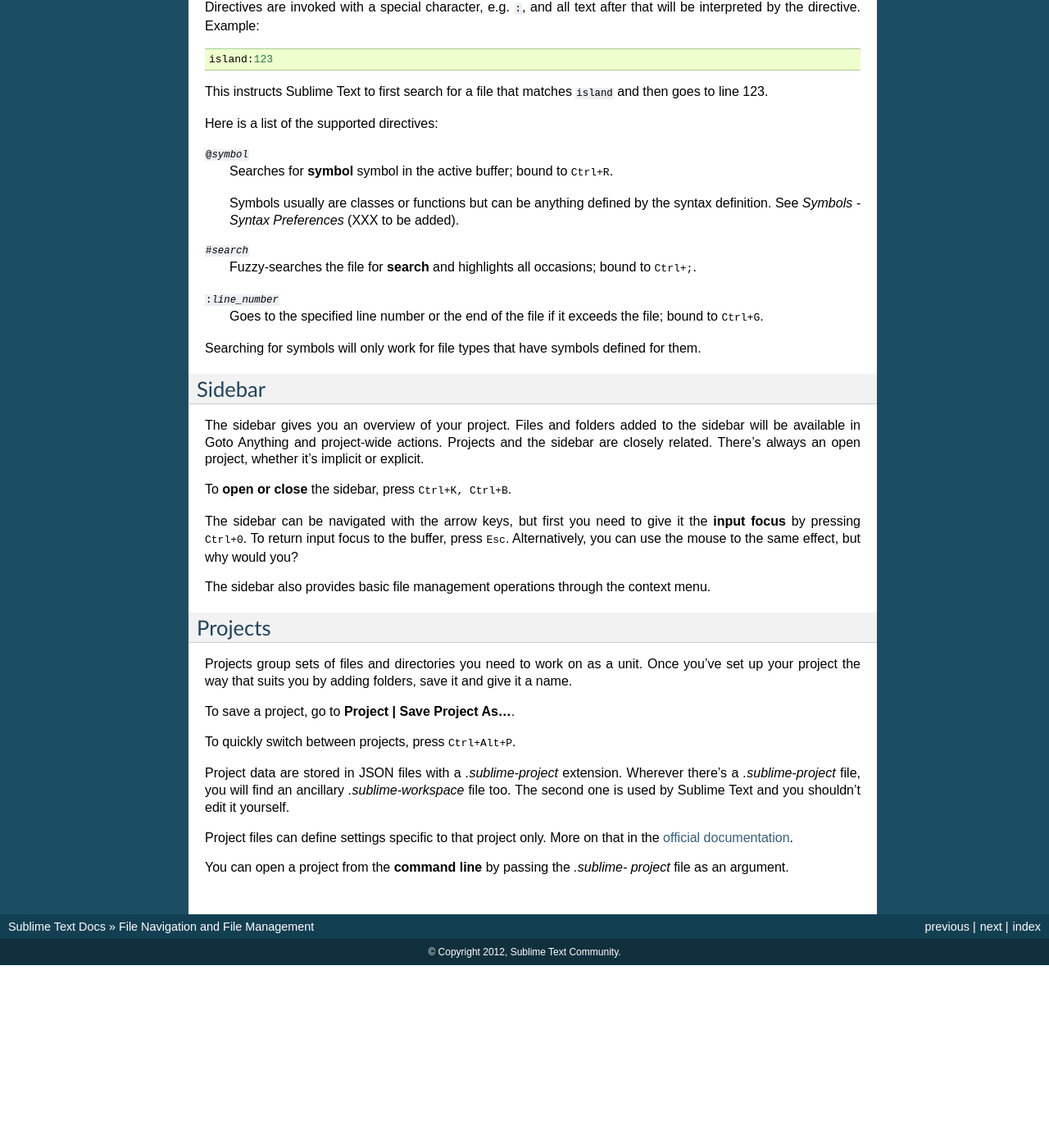
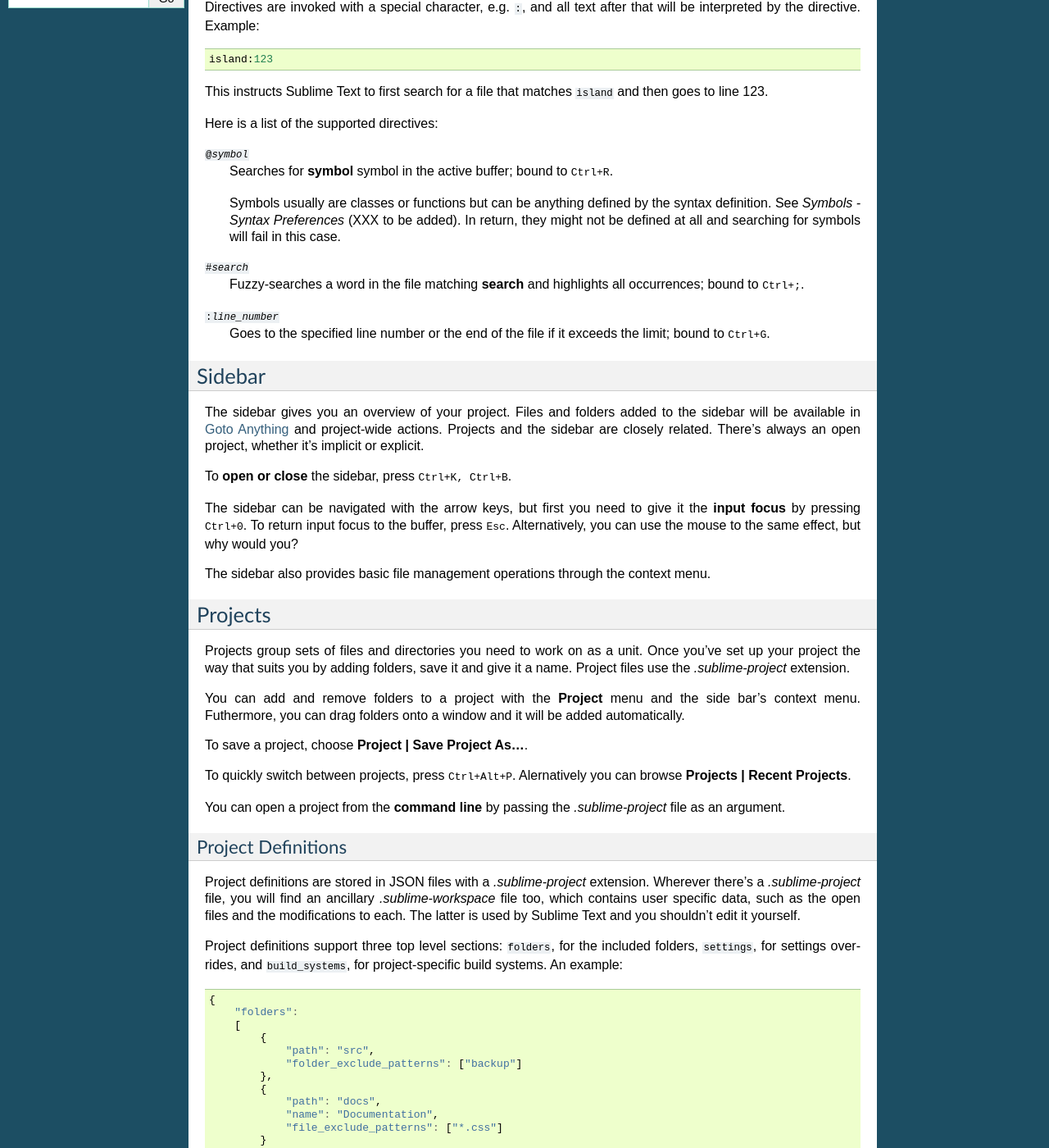
Before and after one commit to guillermooo/sublime-undocs, a Sphinx documentation site: the page built from source/file_management/file_management.rst, in a window 1280 px wide and 1400 px high, scrolled down 443 px. Shown: the whole window at 82% size. Built offline with Sphinx 7.4.7, drawn with Linux system fonts in a browser that asks for light colours; before the commit the page ends 1620 px from its top, so only the background shows below that; some of the changed text lies outside the part shown.

Commit message:
Revamp the other File Management docs, add docs on project settings

```diff
--- a/source/customization/settings.rst
+++ b/source/customization/settings.rst
@@ -121,6 +121,8 @@
 over a global settings file affecting file types.
 
 
+.. _settings-hierarchy:
+
 The Settings Hierarchy
 ======================
 
@@ -132,13 +134,12 @@
 - :file:`Packages/AnyOtherPackage/Preferences.sublime-settings`
 - :file:`Packages/AnyOtherPackage/Preferences (Windows).sublime-settings`
 - :file:`Packages/User/Preferences.sublime-settings`
+- Settings from the current project
 - :file:`Packages/Python/Python.sublime-settings`
 - :file:`Packages/Python/Python (Windows).sublime-settings`
 - :file:`Packages/User/Python.sublime-settings`
 - Session data for the current file
 - Auto-adjusted settings
-
-.. XXX Where are project-specific settings?
 
 
 Where to Store User Settings (Once Again)
--- a/source/file_management/file_management.rst
+++ b/source/file_management/file_management.rst
@@ -8,8 +8,8 @@
 =============
 
 Goto Anything lets you **navigate files** swiftly. Open it with :kbd:`Ctrl+P`.
-As you type into the input area, names of open files and files in open
-directories will be searched, and a preview of the best match will be shown.
+As you type into the input area, names of open files and files in :ref:`open
+directories <fm-projects-folders>` will be searched, and a preview of the best match will be shown.
 This preview is *transient*, that is, it won't become the actual active buffer
 until you perform some operation on it. Transient views go away when you press
 :kbd:`Esc`. You will find transient views in other situations, e.g. when
@@ -24,12 +24,13 @@
 There are a few special directives for Goto Anything which will point you to
 other places than just the beginning of a file. Any of these directives can be
 used in combination with file search queries and will be applied on the
-currently selected file or on the file you are currently editing if you didn't
+currently selected file or on the file you are currently editing if there is
+nothing before the directive.
 
 Directives are invoked with a special character, e.g. ``:``, and all text after
 that will be interpreted by the directive. Example::
 
-	island:123
+    island:123
 
 This instructs Sublime Text to first search for a file that matches ``island``
 and then goes to line 123.
@@ -40,19 +41,17 @@
     Searches for **symbol** symbol in the active buffer; bound to :kbd:`Ctrl+R`.
 
     Symbols usually are classes or functions but can be anything defined by the
-    syntax definition. See *Symbols - Syntax Preferences* (XXX to be
-    added).
+    syntax definition. See *Symbols - Syntax Preferences* (XXX to be added). In
+    return, they might not be defined at all and searching for symbols will fail
+    in this case.
 
 :samp:`#{search}`
-    Fuzzy-searches the file for **search** and highlights all occasions; bound
-    to :kbd:`Ctrl+;`.
+    Fuzzy-searches a word in the file matching **search** and highlights all
+    occurrences; bound to :kbd:`Ctrl+;`.
 
 :samp:`:{line_number}`
     Goes to the specified line number or the end of the file if it exceeds the
-    file; bound to :kbd:`Ctrl+G`.
-
-Searching for symbols will only work for file types that have symbols defined
-for them.
+    limit; bound to :kbd:`Ctrl+G`.
 
 
 .. _fm-sidebar:
@@ -61,7 +60,7 @@
 =======
 
 The sidebar gives you an overview of your project. Files and folders added to
-the sidebar will be available in Goto Anything and project-wide actions.
+the sidebar will be available in `Goto Anything`_ and project-wide actions.
 Projects and the sidebar are closely related. There's always an open project,
 whether it's implicit or explicit.
 
@@ -83,23 +82,94 @@
 
 Projects group sets of files and directories you need to work on as a unit.
 Once you've set up your project the way that suits you by adding folders, save
-it and give it a name.
+it and give it a name. Project files use the *.sublime-project* extension.
 
-To save a project, go to **Project | Save Project As...**.
+.. _fm-projects-folders:
 
-To quickly switch between projects, press :kbd:`Ctrl+Alt+P`.
+You can add and remove folders to a project with the **Project** menu and the
+side bar's context menu. Futhermore, you can drag folders onto a window and it
+will be added automatically.
 
-Project data are stored in JSON files with a *.sublime-project* extension.
-Wherever there's a *.sublime-project* file, you will find an ancillary
-*.sublime-workspace* file too. The second one is used by Sublime Text and you
-shouldn't edit it yourself.
+To save a project, choose **Project | Save Project As...**.
 
-Project files can define settings specific to that project only. More on that
-in the `official documentation`_.
+To quickly switch between projects, press :kbd:`Ctrl+Alt+P`. Alernatively you
+can browse **Projects | Recent Projects**.
 
-.. _official documentation: http://www.sublimetext.com/docs/2/projects.html
+You can open a project from the **command line** by passing the
+*.sublime-project* file as an argument.
 
-You can open a project from the **command line** by passing the *.sublime-
-project* file as an argument.
 
-.. TODO: talk about settings related to projects
+
+Project Definitions
+-------------------
+
+Project definitions are stored in JSON files with a *.sublime-project*
+extension. Wherever there's a *.sublime-project* file, you will find an
+ancillary *.sublime-workspace* file too, which contains user specific data, such
+as the open files and the modifications to each. The latter is used by Sublime
+Text and you shouldn't edit it yourself.
+
+Project definitions support three top level sections: ``folders``, for the
+included folders, ``settings``, for settings overrides, and
+``build_systems``, for project-specific build systems. An example:
+
+.. sourcecode:: javascript
+
+    {
+        "folders":
+        [
+            {
+                "path": "src",
+                "folder_exclude_patterns": ["backup"]
+            },
+            {
+                "path": "docs",
+                "name": "Documentation",
+                "file_exclude_patterns": ["*.css"]
+            }
+        ],
+        "settings":
+        {
+            "tab_size": 8
+        },
+        "build_systems":
+        [
+            {
+                "name": "List",
+                "cmd": ["ls"]
+            }
+        ]
+    }
+
+
+**Folders**
+    Each folder must have a ``path``, and may optionally have a
+    ``folder_exclude_patterns`` and ``file_exclude_patterns`` setting. The path
+    may be relative to the project directory or an absolute path. Folders
+    may also be given a ``name`` setting, to set how they're displayed on the
+    side bar.
+
+**Settings**
+    A project may define project-specific settings which only apply to (open)
+    files within that project. Project-specific settings override regular user
+    settings but not syntax-specific settings.
+
+    You can override almost all settings (excluding global settings).
+
+    .. seealso::
+
+        :ref:`settings-hierarchy`
+            A detailed example for the order of precedence for settings.
+        :doc:`Settings - Reference </reference/settings>`
+            Reference of available settings.
+
+**Build Systems**
+    You can define project-specific build systems in a project definition. In
+    addition to regular build systems, a ``name`` must be specified for each
+    one. Build systems listed here will be available via the regular **Tools |
+    Build Systems** menu.
+
+    .. seealso::
+
+        :doc:`Build Systems - Reference </reference/build_systems>`
+            Documentation on build systems and their options.
```
